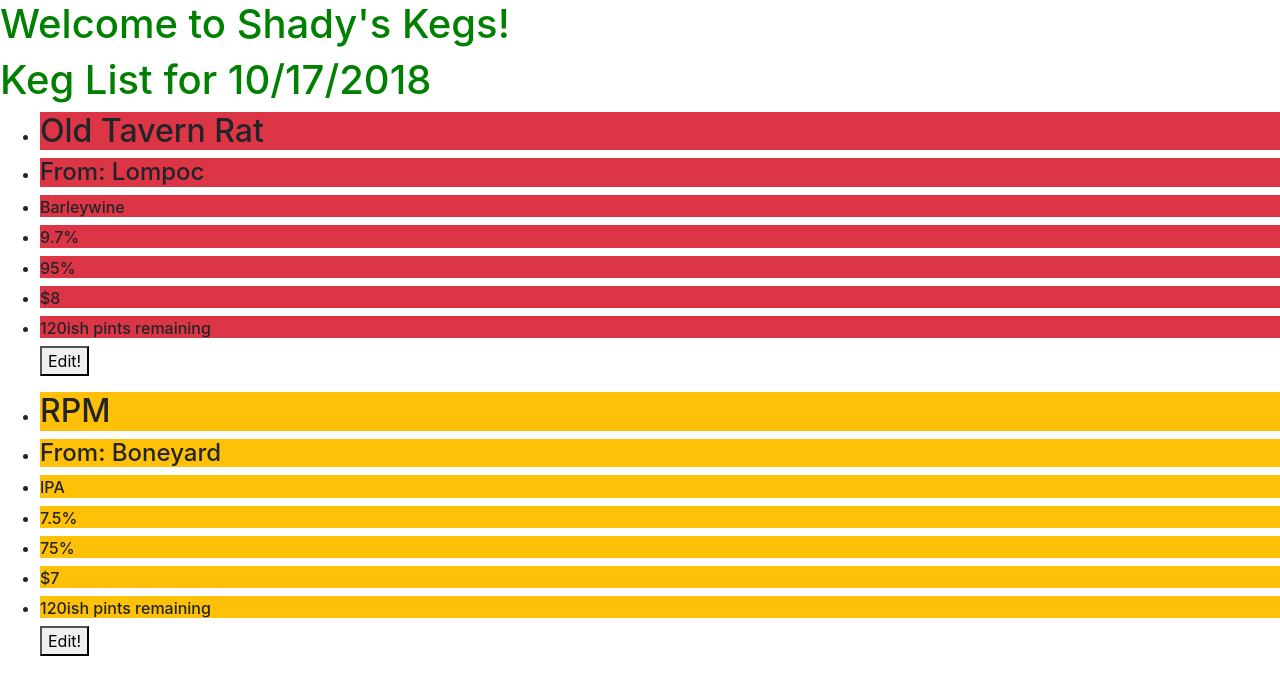
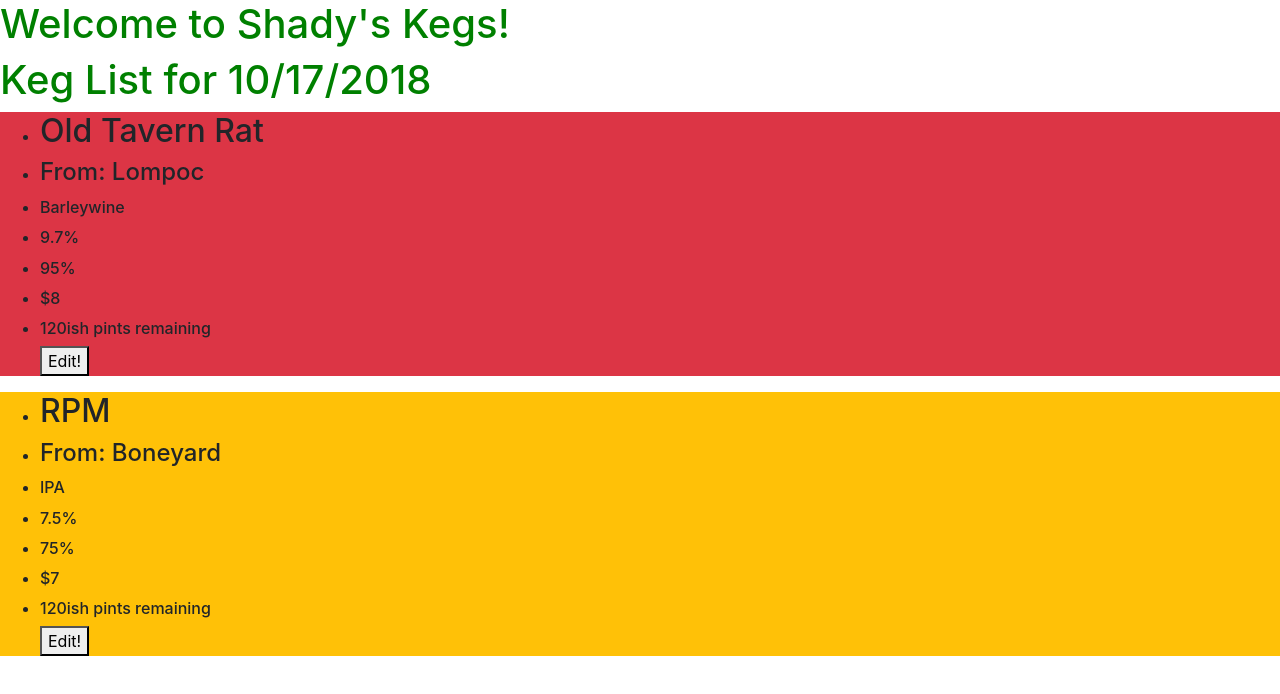
Before and after one commit to ericconner5/Shadys-Kegs, an Angular app: page / in a window 1280 px wide. Shown: the top 694 px of the page. Built offline with nearby package versions, Linux system fonts and the light colour scheme.

Commit message:
add in input for childKegList

```diff
--- a/src/app/app.component.html
+++ b/src/app/app.component.html
@@ -6,7 +6,7 @@
 <h1>Keg List for {{month}}/{{day}}/{{year}}</h1>
 <!-- <h3>{{currentFocus}}</h3> -->
 
-<app-keg-list></app-keg-list>
+<app-keg-list [childKegList]="masterKegList"></app-keg-list>
 <div *ngIf="selectedKeg">
   <h3>{{selectedKeg.description}}</h3>
   <p>Keg? {{selectedKeg.done}}</p>
--- a/src/app/app.component.ts
+++ b/src/app/app.component.ts
@@ -13,9 +13,12 @@
   day: number = this.currentTime.getDate();
   year: number = this.currentTime.getFullYear();
   tapRoomName: string = "Shady's Kegs";
+  selectedKeg = null;
 
-
-  selectedKeg = null;
+  masterKegList: Keg[] = [
+    new Keg('Old Tavern Rat', 'Lompoc', 'Barleywine', 9.7, 95, 8, 120),
+    new Keg('RPM', 'Boneyard', 'IPA', 7.5, 75, 7, 120),
+  ];
 
   finishedEditing() {
     this.selectedKeg = null;
--- a/src/app/keg-list/keg-list.component.html
+++ b/src/app/keg-list/keg-list.component.html
@@ -1,10 +1,10 @@
-<ul *ngFor="let currentKeg of kegs" >
-  <li [class]="abvColor(currentKeg)"><h2>{{currentKeg.name}}</h2></li>
-  <li [class]="abvColor(currentKeg)"><h4>From: {{currentKeg.brewery}}</h4></li>
-  <li [class]="abvColor(currentKeg)"><h6>{{currentKeg.style}}</h6></li>
-  <li [class]="abvColor(currentKeg)"><h6>{{currentKeg.abv}}%</h6></li>
-  <li [class]="abvColor(currentKeg)"><h6>{{currentKeg.ibu}}%</h6></li>
-  <li [class]="abvColor(currentKeg)"><h6>${{currentKeg.price}}</h6></li>
-  <li [class]="abvColor(currentKeg)"><h6>{{currentKeg.pintCount}}ish pints remaining</h6></li>
+<ul *ngFor="let currentKeg of childKegList" [class]="abvColor(currentKeg)">
+  <li><h2>{{currentKeg.name}}</h2></li>
+  <li><h4>From: {{currentKeg.brewery}}</h4></li>
+  <li><h6>{{currentKeg.style}}</h6></li>
+  <li><h6>{{currentKeg.abv}}%</h6></li>
+  <li><h6>{{currentKeg.ibu}}%</h6></li>
+  <li><h6>${{currentKeg.price}}</h6></li>
+  <li><h6>{{currentKeg.pintCount}}ish pints remaining</h6></li>
   <button (click)="editKeg(currentKeg)">Edit!</button>
 </ul>
--- a/src/app/keg-list/keg-list.component.ts
+++ b/src/app/keg-list/keg-list.component.ts
@@ -1,5 +1,6 @@
-import { Component, OnInit } from '@angular/core';
+import { Component, OnInit, Input } from '@angular/core';
 import { Keg } from '../models/task.model';
+// import { Component, Input } from '@angular/core';
 
 @Component({
   selector: 'app-keg-list',
@@ -7,10 +8,7 @@
   styleUrls: ['./keg-list.component.css']
 })
 export class KegListComponent implements OnInit {
-  kegs: Keg[] = [
-    new Keg('Old Tavern Rat', 'Lompoc', 'Barleywine', 9.7, 95, 8, 120),
-    new Keg('RPM', 'Boneyard', 'IPA', 7.5, 75, 7, 120),
-  ];
+  @Input() childKegList: Keg[];
 
   constructor() { }
 
```
